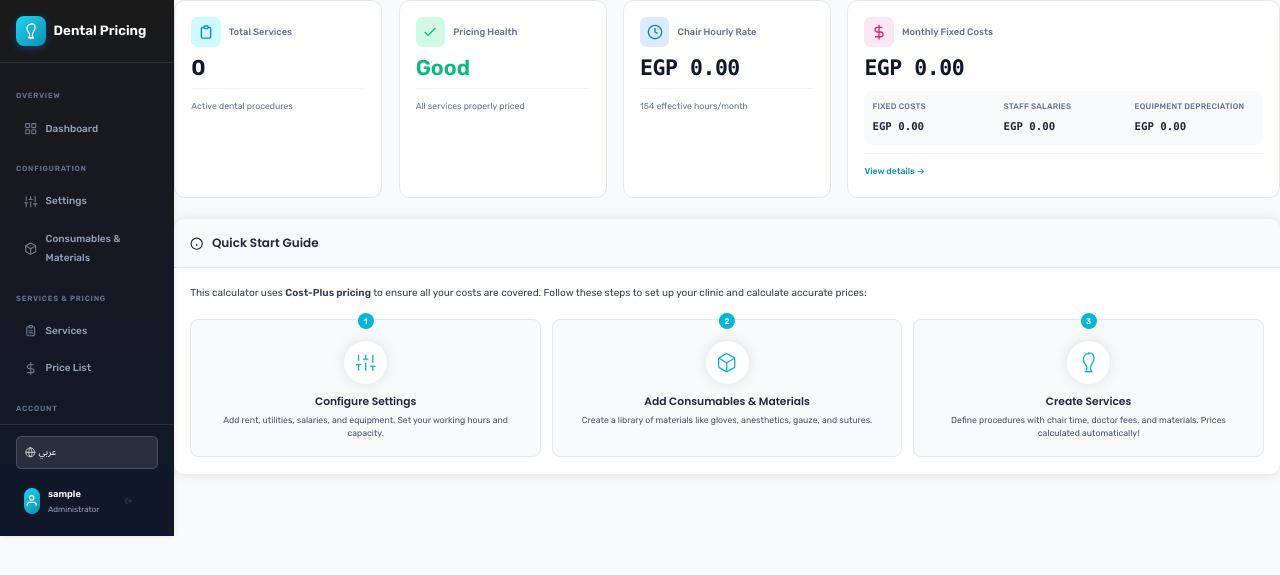
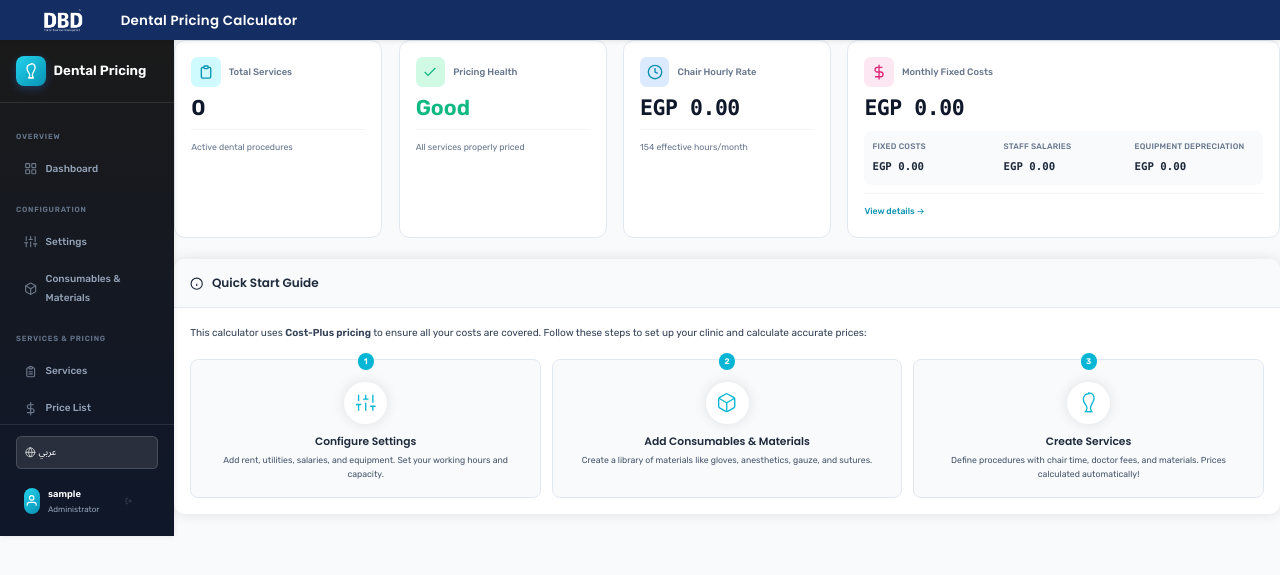
Before and after one commit to MohamedGohary96/DentalPricingCalculator, a Flask app: page / in a window 1280 px wide. Shown: the top 575 px of the page. Run offline with Flask 3, Linux system fonts and the light colour scheme; the visitor is signed in with stand-in values (Sample User, id 1); data comes from the database, SQL or seed files in the repository; data that the repository does not hold is empty.

Commit message:
Add top header bar with company logo and app name

```diff
--- a/static/css/style.css
+++ b/static/css/style.css
@@ -47,6 +47,56 @@ h1, h2, h3, h4, h5, h6 { font-family: var(--font-heading); font-weight: 600; col
 
 /* Scale app to 67% - only for main app pages (not login) */
 body.app-scaled { zoom: 0.67; }
+
+/* Top Header Bar */
+.top-header {
+    position: fixed;
+    top: 0;
+    left: 0;
+    right: 0;
+    height: 60px;
+    background: #142d63;
+    display: flex;
+    align-items: center;
+    padding: 0 24px;
+    z-index: 1001;
+    box-shadow: 0 2px 8px rgba(0, 0, 0, 0.15);
+}
+
+.top-header-content {
+    display: flex;
+    align-items: center;
+    gap: 16px;
+}
+
+.top-header-logo {
+    height: 40px;
+    width: auto;
+    object-fit: contain;
+}
+
+.top-header-title {
+    font-family: var(--font-heading);
+    font-size: 1.25rem;
+    font-weight: 600;
+    color: #ffffff;
+    letter-spacing: 0.02em;
+}
+
+/* Adjust app container for fixed header */
+.app-container {
+    padding-top: 60px;
+}
+
+/* RTL support for top header */
+html[dir="rtl"] .top-header {
+    left: 0;
+    right: 0;
+}
+
+html[dir="rtl"] .top-header-content {
+    flex-direction: row-reverse;
+}
 
 /* Typography utilities for numbers/currency */
 .currency, .price, .number, [data-currency] {
@@ -168,7 +218,7 @@ body.app-scaled { zoom: 0.67; }
 
 /* App Layout */
 .app-layout, .app-container { display: flex; min-height: 100vh; }
-.sidebar { width: var(--sidebar-width); flex-shrink: 0; background: linear-gradient(180deg, #1a1a1a, var(--gray-900)); display: flex; flex-direction: column; height: 100vh; position: sticky; top: 0; z-index: 100; box-shadow: 2px 0 8px rgba(0,0,0,0.1); }
+.sidebar { width: var(--sidebar-width); flex-shrink: 0; background: linear-gradient(180deg, #1a1a1a, var(--gray-900)); display: flex; flex-direction: column; height: calc(100vh - 60px); position: sticky; top: 60px; z-index: 100; box-shadow: 2px 0 8px rgba(0,0,0,0.1); }
 .sidebar-header { padding: 1.5rem; border-bottom: 1px solid rgba(255,255,255,0.1); }
 .sidebar-logo, .logo { display: flex; align-items: center; gap: 0.75rem; color: white; text-decoration: none; }
 .sidebar-logo-icon { width: 44px; height: 44px; background: linear-gradient(135deg, var(--primary-400), var(--primary-600)); border-radius: var(--radius-lg); display: flex; align-items: center; justify-content: center; font-size: 1.5rem; box-shadow: 0 4px 12px rgba(59, 130, 246, 0.3); }
@@ -1546,7 +1596,7 @@ html[dir="rtl"] .equipment-row {
 #menuToggle {
     display: none;
     position: fixed;
-    top: 1rem;
+    top: 70px;
     left: 1rem;
     z-index: 1001;
     background: white;
@@ -1581,6 +1631,8 @@ html[dir="rtl"] .equipment-row {
     .sidebar {
         transform: translateX(-100%);
         position: fixed;
+        top: 60px;
+        height: calc(100vh - 60px);
         z-index: 1000;
         box-shadow: var(--shadow-lg);
         transition: transform 0.3s ease;
@@ -1592,7 +1644,7 @@ html[dir="rtl"] .equipment-row {
     /* Mobile overlay backdrop */
     .sidebar-overlay {
         position: fixed;
-        top: 0;
+        top: 60px;
         left: 0;
         right: 0;
         bottom: 0;
--- a/templates/index.html
+++ b/templates/index.html
@@ -19,6 +19,14 @@
 <body class="app-scaled">
     <!-- Skip link for keyboard accessibility -->
     <a href="#mainContent" class="skip-link">Skip to main content</a>
+
+    <!-- Top Header Bar -->
+    <header class="top-header">
+        <div class="top-header-content">
+            <img src="/static/images/logo.png" alt="DBDPDF Logo" class="top-header-logo">
+            <span class="top-header-title">Dental Pricing Calculator</span>
+        </div>
+    </header>
 
     <!-- Mobile Menu Toggle -->
     <button id="menuToggle" onclick="toggleMobileMenu()" aria-label="Toggle menu">
```
Also changed, not shown: static/images/logo.png (added).
